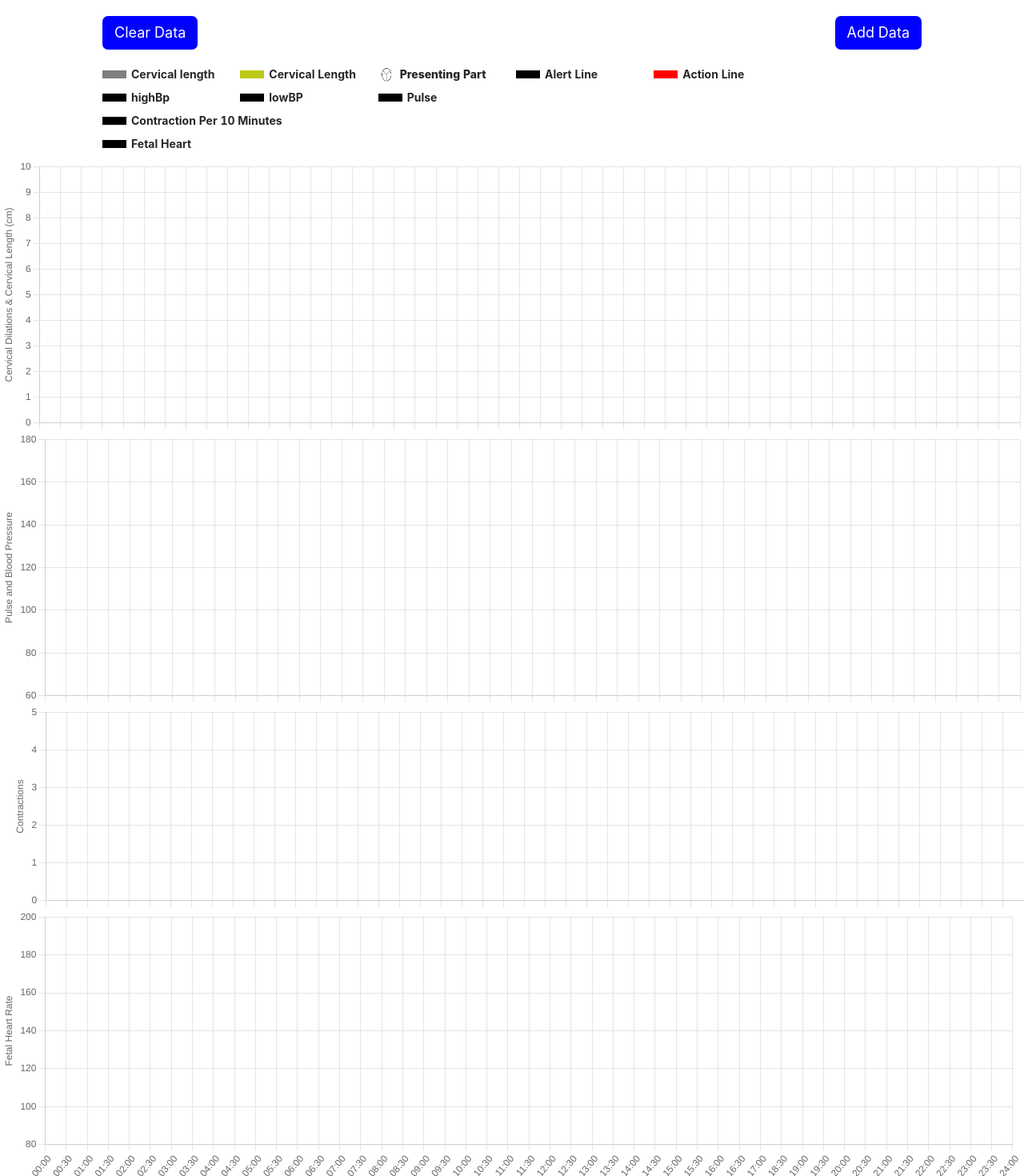
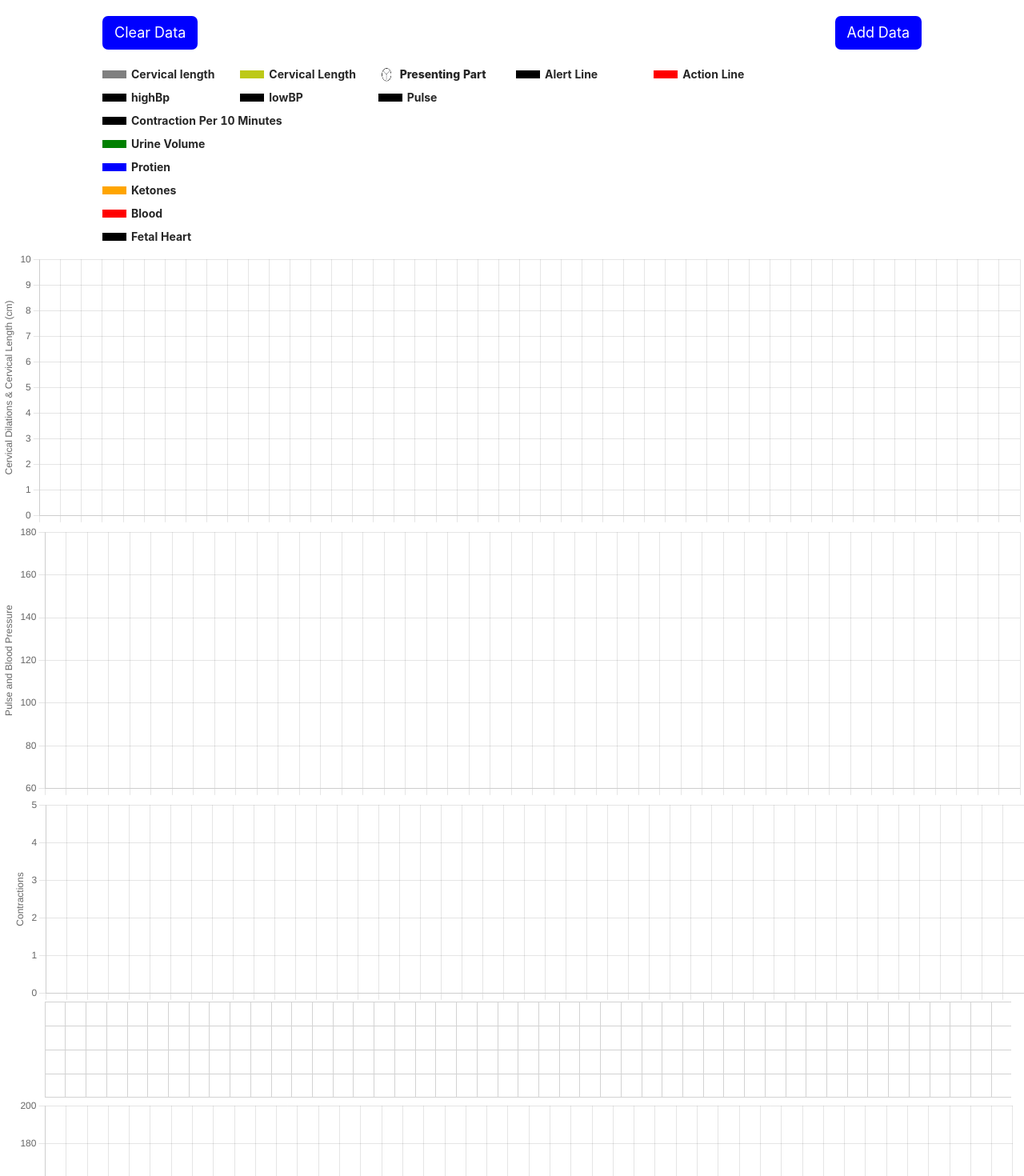
Before and after one commit to vsFrontend/React-graphs, a React (Create React App) app: page / in a window 1280 px wide. Shown: the top 1470 px of the page at 80% size. Built offline with nearby package versions, Linux system fonts and the light colour scheme.

Commit message:
adds table of few input fields

```diff
--- a/src/App.js
+++ b/src/App.js
@@ -1,6 +1,6 @@
 import React, { useEffect } from 'react';
 import { BrowserRouter, Routes, Route, Link } from 'react-router-dom';
-import { ProgressOfLabour, HeartRate, Contractions, PulseRate } from './components';
+import { ProgressOfLabour, HeartRate, Contractions, PulseRate, Protien } from './components';
 import { AddUserData } from './containers';
 import './App.css';
 import LabourProgress from './components/LabourProgress';
@@ -41,6 +41,7 @@ const ChartsRecord = () => {
       <LabourProgress />
       <PulseRate />
       <Contractions />
+      <Protien />
 
       <HeartRate />
     </div>
--- a/src/components/LabourProgress/index.js
+++ b/src/components/LabourProgress/index.js
@@ -217,6 +217,35 @@ const LabourProgress = () => {
               </Col>
             </Row>
           </div>
+          <div style={{ marginTop: '7px' }}>
+            <Row gutter={[10, 20]}>
+              <Col md={6}>
+                <LegendItem title="Urine Volume" color={'green'} />
+              </Col>
+            </Row>
+          </div>
+          <div style={{ marginTop: '7px' }}>
+            <Row gutter={[10, 20]}>
+              <Col md={6}>
+                <LegendItem title="Protien" color={'blue'} />
+              </Col>
+            </Row>
+          </div>
+
+          <div style={{ marginTop: '7px' }}>
+            <Row gutter={[10, 20]}>
+              <Col md={6}>
+                <LegendItem title="Ketones" color={'orange'} />
+              </Col>
+            </Row>
+          </div>
+          <div style={{ marginTop: '7px' }}>
+            <Row gutter={[10, 20]}>
+              <Col md={6}>
+                <LegendItem title="Blood" color={'red'} />
+              </Col>
+            </Row>
+          </div>
 
           <div style={{ marginTop: '7px', marginBottom: '7px' }}>
             <Row gutter={[10, 20]}>
--- /dev/null
+++ b/src/components/Protien/index.js
@@ -0,0 +1,106 @@
+import React, { useEffect, useState } from 'react';
+
+import { initialNullArray, xAxisLabels } from '../../utils/constants';
+import './style.css';
+
+const Protien = () => {
+  const [protienData, setProtienData] = useState(initialNullArray);
+  const [volData, setVolumeData] = useState(initialNullArray);
+  const [ketonesData, setKetonesData] = useState(initialNullArray);
+  const [bloodData, setBloodData] = useState(initialNullArray);
+
+  const getAllData = async () => {
+    let protienValue = [...protienData];
+    let volumeValue = [...volData];
+    let ketonesValue = [...ketonesData];
+    let bloodValue = [...bloodData];
+    const result = (await localStorage.getItem('MyData')) || '{}';
+    const checkData = JSON.parse(result);
+
+    console.log('checkData', checkData);
+
+    Object.keys(checkData).map((item) => {
+      const selectedIndex = xAxisLabels.findIndex((label) => item === label);
+      protienValue[selectedIndex] = checkData[item].MUprotein;
+      volumeValue[selectedIndex] = checkData[item].MUvolume;
+      ketonesValue[selectedIndex] = checkData[item].MUketones;
+      bloodValue[selectedIndex] = checkData[item].blood;
+    });
+
+    setProtienData(protienValue);
+    setVolumeData(volumeValue);
+    setKetonesData(ketonesValue);
+    setBloodData(bloodValue);
+  };
+
+  useEffect(() => {
+    getAllData();
+  }, []);
+  return (
+    <div style={{ width: '91.3%', margin: 'auto' }}>
+      <div style={{ display: 'flex' }}>
+        {protienData.map((item, i) => {
+          return (
+            <div style={{ display: 'flex', alignItems: 'center' }}>
+              {item === null ? (
+                <span className="data-box"></span>
+              ) : (
+                <span style={{ color: 'green' }} className="data-box">
+                  {item}
+                </span>
+              )}
+            </div>
+          );
+        })}
+      </div>
+      <div style={{ display: 'flex' }}>
+        {volData.map((item, i) => {
+          return (
+            <div style={{ display: 'flex', alignItems: 'center' }}>
+              {item === null ? (
+                <span className="data-box"></span>
+              ) : (
+                <span style={{ color: 'blue' }} className="data-box">
+                  {item}
+                </span>
+              )}
+            </div>
+          );
+        })}
+      </div>
+
+      <div style={{ display: 'flex' }}>
+        {ketonesData.map((item, i) => {
+          return (
+            <div style={{ display: 'flex', alignItems: 'center' }}>
+              {item === null ? (
+                <span className="data-box"></span>
+              ) : (
+                <span style={{ color: 'orange' }} className="data-box">
+                  {item}
+                </span>
+              )}
+            </div>
+          );
+        })}
+      </div>
+      <div style={{ display: 'flex' }}>
+        {bloodData.map((item, i) => {
+          return (
+            <div style={{ display: 'flex', alignItems: 'center' }}>
+              {item === null ? (
+                <span className="data-box data-box-last"></span>
+              ) : (
+                <span style={{ color: 'red' }} className="data-box data-box-last">
+                  {item}
+                </span>
+              )}
+            </div>
+          );
+        })}
+      </div>
+    </div>
+  );
+};
+
+export default Protien;
--- /dev/null
+++ b/src/components/Protien/style.css
@@ -0,0 +1,13 @@
+.data-box {
+  width: 25.73px;
+  border-left: 1px solid lightgray;
+  display: flex;
+  border-top: 1px solid lightgray;
+  justify-content: center;
+  align-items: center;
+  height: 30px;
+}
+
+.data-box-last {
+  border-bottom: 1px solid lightgray;
+}
--- a/src/components/PulseRate/index.js
+++ b/src/components/PulseRate/index.js
@@ -1,5 +1,6 @@
 import React, { useEffect, useState } from 'react';
 import { Chart as ChartJS, CategoryScale, LinearScale, PointElement, LineElement, Title, Tooltip, Legend, BarElement } from 'chart.js';
+import ChartDataLabels from 'chartjs-plugin-datalabels';
 import { Bar, Line, Chart } from 'react-chartjs-2';
 import { initialNullArray, positions, xAxisLabels } from '../../utils/constants';
 
@@ -66,7 +67,7 @@ const PulseRate = () => {
 
     plugins: {
       labels: {
-        display: false,
+        display: true,
         render: 'image',
         textMargin: 10,
         images: [
--- a/src/components/index.js
+++ b/src/components/index.js
@@ -5,5 +5,6 @@ import PulseRate from './PulseRate';
 import DateInputs from './DateInputs';
 import InputData from './InputData';
 import LegendItem from './LegendItem';
+import Protien from './Protien';
 
-export { ProgressOfLabour, HeartRate, Contractions, PulseRate, DateInputs, InputData, LegendItem };
+export { ProgressOfLabour, HeartRate, Contractions, PulseRate, DateInputs, InputData, LegendItem, Protien };
--- a/src/containers/AddUserData/index.js
+++ b/src/containers/AddUserData/index.js
@@ -25,9 +25,9 @@ const AddUserData = () => {
     MsBP: null,
     MdBP: null,
     MRR: null,
-    MUvolume: 0,
-    MUprotein: '',
-    MUktones: '',
+    MUvolume: null,
+    MUprotein: null,
+    MUktones: null,
     Fhr: null,
     Fhrpattren: '',
     Fhrvariability: '',
@@ -49,7 +49,7 @@ const AddUserData = () => {
     presenting: 'Occiput',
     min: 100,
     max: 180,
-    blood: '',
+    blood: null,
   });
 
   const handleChange = (inputName, inputValue) => {
@@ -289,10 +289,10 @@ const AddUserData = () => {
             <InputData value={userData.MUprotein} onChange={(e) => handleChange('MUprotein', e.target.value)} subTitle="+" title="Protien" placeholder="Protien" />
           </Col>
           <Col md={4}>
-            <InputData onChange={(e) => handleChange('MUketones', e.target.value)} subTitle="+" title="Ketones" placeholder="Ketones" />
+            <InputData onChange={(e) => handleChange('MUketones', parseInt(e.target.value))} subTitle="+" title="Ketones" placeholder="Ketones" />
           </Col>
           <Col md={4}>
-            <InputData onChange={(e) => handleChange('blood', e.target.value)} title="Blood" placeholder="Blood" />
+            <InputData onChange={(e) => handleChange('blood', parseInt(e.target.value))} title="Blood" placeholder="Blood" />
           </Col>
         </Row>
 
```
